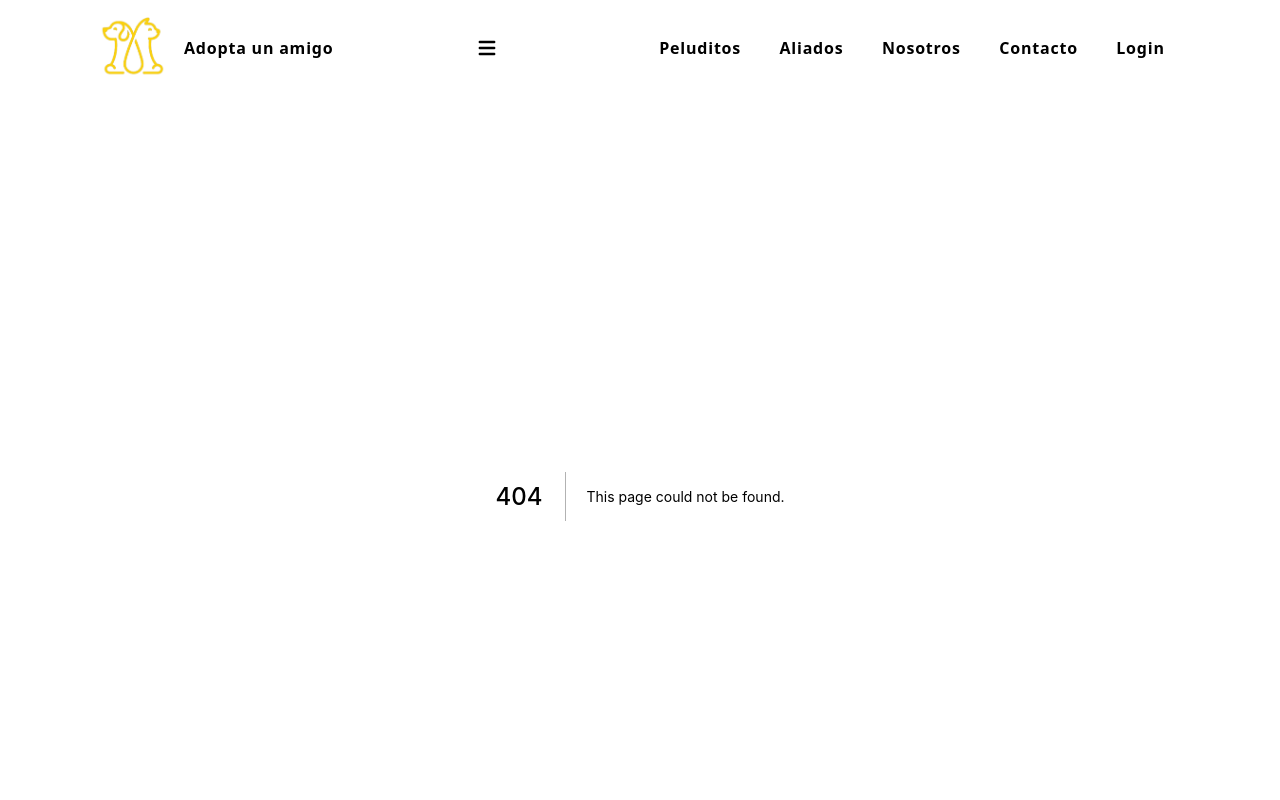
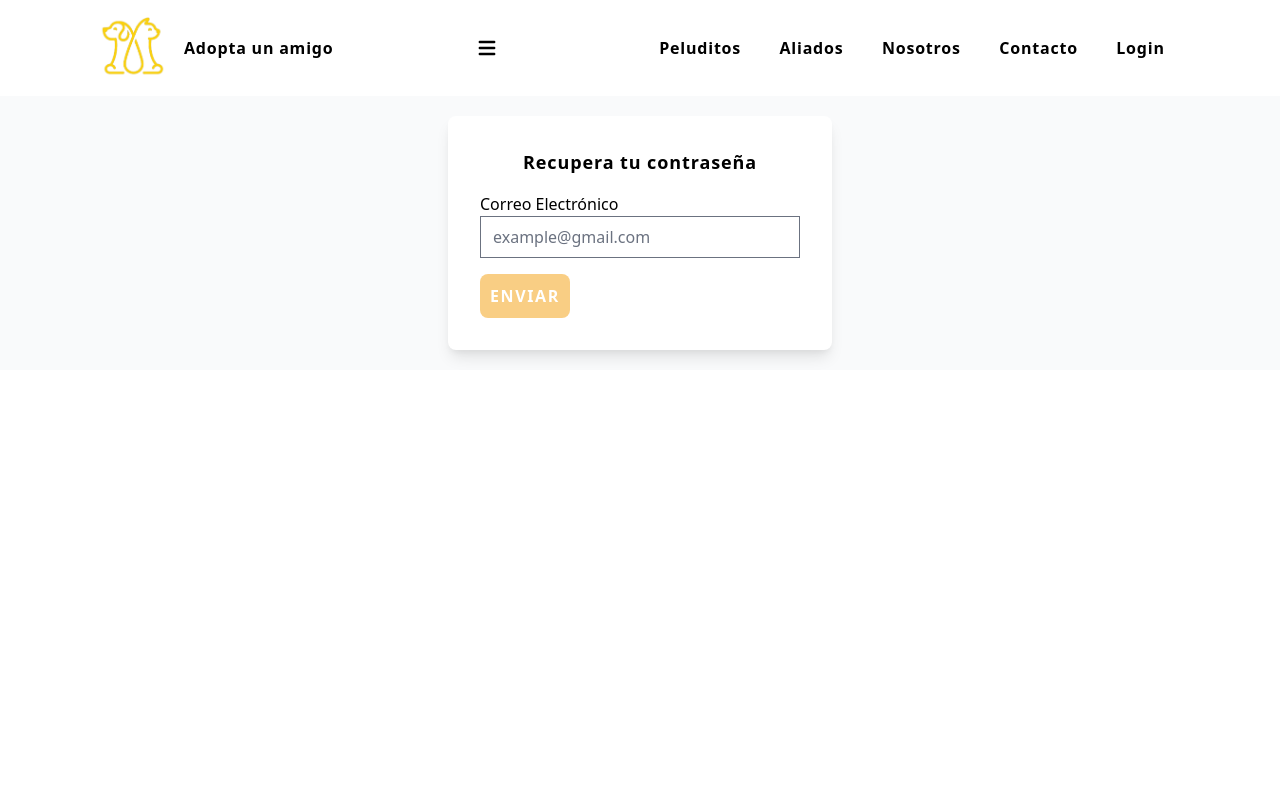
Before and after one commit to JohanAltamar/pet-adoption-webpage, a Next.js app: page /recover-password in a window 1280 px wide. Before the commit this address had no page. Shown: the top 800 px of the page. Built offline with nearby package versions, Linux system fonts and the light colour scheme; no server answers.

Commit message:
add recover password page

```diff
--- /dev/null
+++ b/pages/recover-password/index.js
@@ -0,0 +1,74 @@
+import { useState } from "react";
+import { toast } from "react-toastify";
+
+import Button from "../../components/ui/Button";
+import Container from "../../components/ui/Container";
+import InputField from "../../components/ui/Input";
+import Title from "../../components/ui/Title";
+import { passwordRecovery } from "../../utils/api/passwords";
+import isEmailValid from "../../utils/helpers/isEmailValid";
+
+const PasswordRecoveryPage = () => {
+  const [email, setEmail] = useState("");
+  const [emailSent, setEmailSent] = useState(false);
+  const [loading, setLoading] = useState(false);
+
+  const handlePasswordRecovery = async (ev) => {
+    setLoading(true);
+    try {
+      const { ok } = await passwordRecovery(ev, email);
+      if (ok) setEmailSent(true);
+    } catch (error) {
+      toast.error(error.toString(), {
+        position: "top-center",
+        autoClose: false,
+      })
+    }
+    setLoading(false);
+  }
+
+  return (
+    <Container className="bg-gray-50 py-5">
+      <form
+        className="bg-white p-8 max-w-sm m-auto rounded-lg shadow-lg"
+        onSubmit={handlePasswordRecovery}
+      >
+        <Title align="center">Recupera tu contraseña</Title>
+        <InputField
+          name="email"
+          label="Correo Electrónico"
+          type="email"
+          defaultValue={email}
+          onChange={e => setEmail(e.target.value)}
+          placeholder="example@gmail.com"
+          required
+        />
+        <div className="flex justify-between">
+          <Button
+            type="submit"
+            variant="contained"
+            color="primary"
+            rounded="lg"
+            disabled={loading || emailSent || !isEmailValid(email)}
+          >
+            Enviar
+          </Button>
+          {emailSent && (
+            <Button
+              type="submit"
+              className="ml-4"
+              variant="outlined"
+              color="primary"
+              rounded="lg"
+              disabled={loading}
+            >
+              Reenviar Correo
+            </Button>
+          )}
+        </div>
+      </form>
+    </Container>
+  );
+};
+
+export default PasswordRecoveryPage;
```
